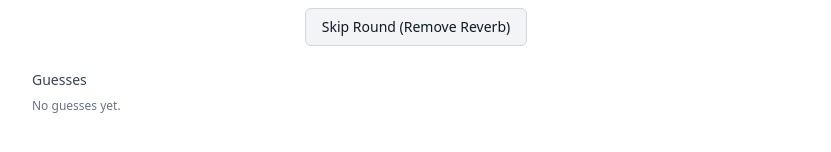
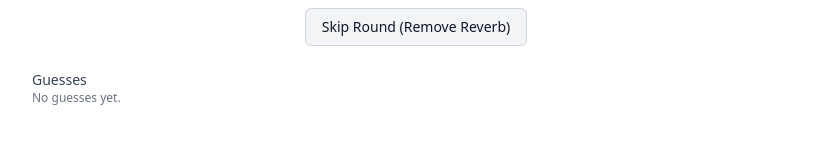
Before and after one commit to Jbalfour5/Filtrd, a React (Vite) app: page / in a window 1280 px wide. Shown: the part 766-918 px from the top of the page, without its empty margins (224-1055 px from the left). Built offline with nearby package versions, Linux system fonts and the light colour scheme.

Commit message:
Added padding below guessing history to fix autocomplete guesses container

```diff
--- a/src/components/GuessHistory.jsx
+++ b/src/components/GuessHistory.jsx
@@ -13,8 +13,8 @@ function cleanAndFormatArtistName(name) {
 
 export default function GuessHistory({ guesses }) {
   return (
-    <div>
-      <h3 className="text-sm font-medium mb-2 text-gray-700">Guesses</h3>
+    <div className="pb-10">
+      <h3 className="text-sm font-medium text-gray-700">Guesses</h3>
       <div className="space-y-2">
         {guesses.length === 0 && (
           <div className="text-xs text-gray-500">No guesses yet.</div>
```
